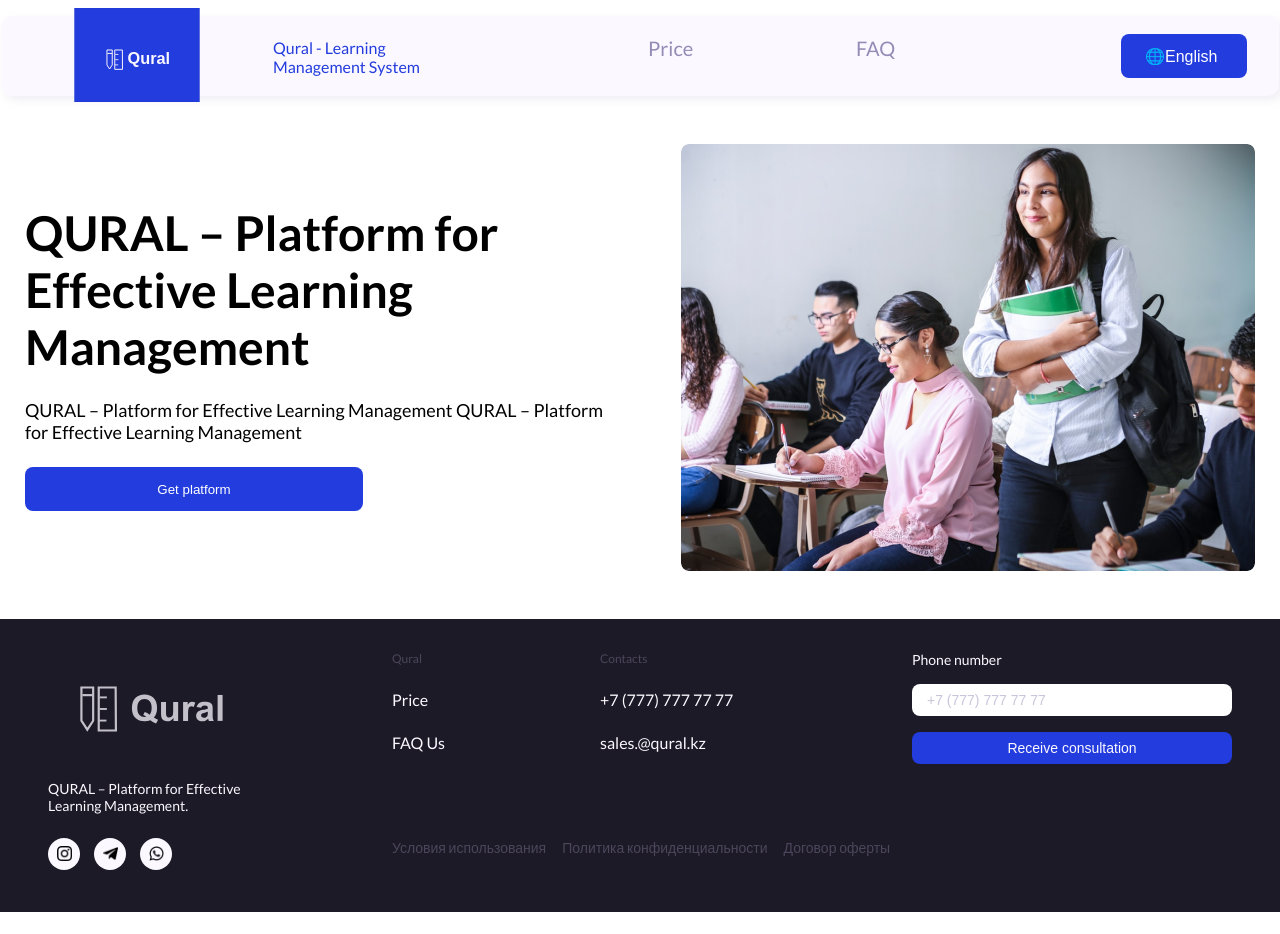
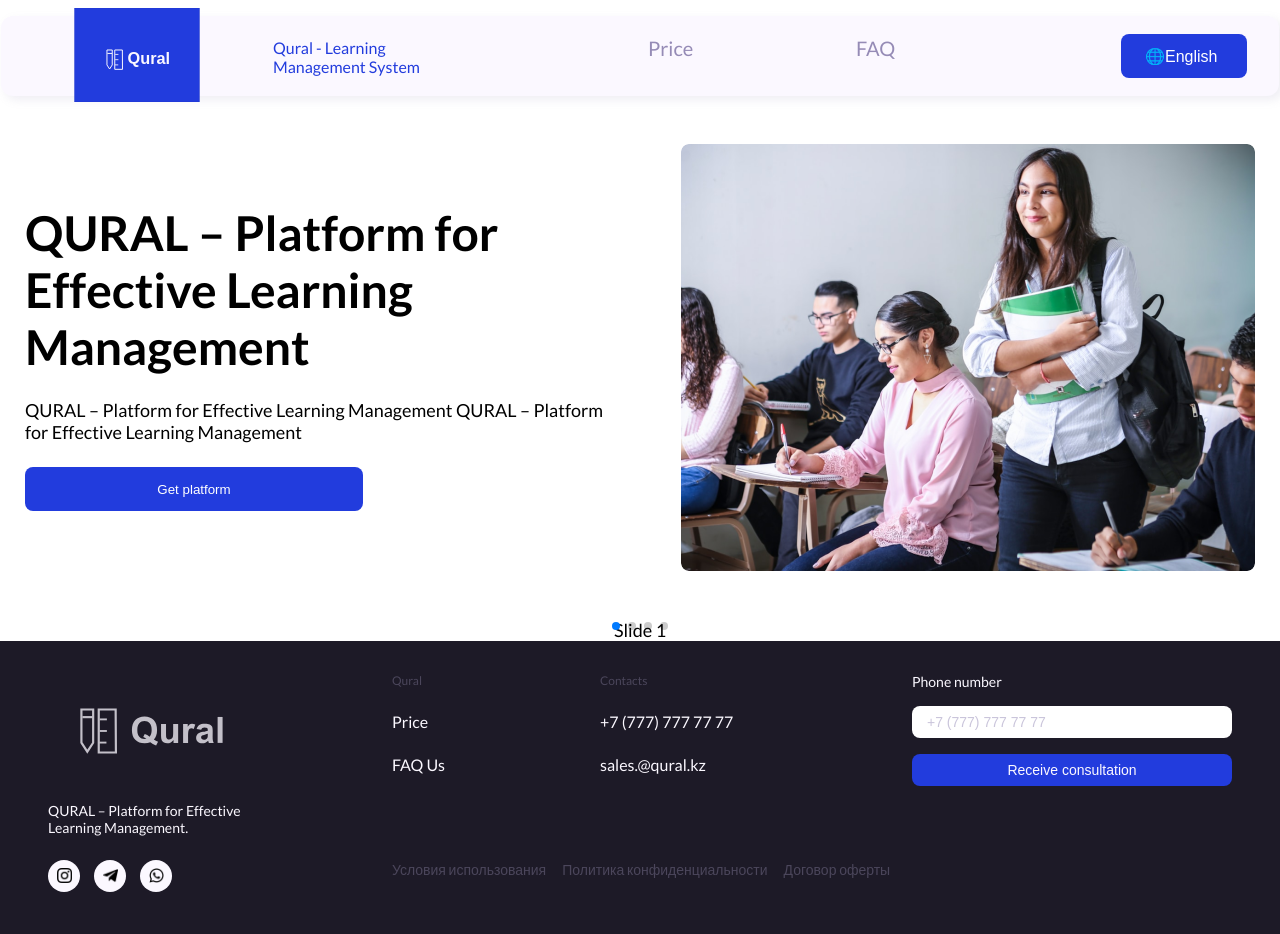
Before and after one commit to Kbdlva/quralProject, a React (Create React App) app: page /main in a window 1280 px wide. Before the commit the page ends 912 px from the top, so only its background shows below. Built offline with nearby package versions, Linux system fonts and the light colour scheme.

Commit message:
Slider_another

```diff
--- a/src/Components/UI/Footer/Footer.css
+++ b/src/Components/UI/Footer/Footer.css
@@ -8,7 +8,6 @@
 
 body {
     font-family: 'Lato', sans-serif;
-    color: #FBF8FF;
     font-size: 14px;
     font-weight: 500;
 
@@ -22,7 +21,7 @@
     align-items: center;
     justify-content: center;
     gap: 136px;
-
+    color: #FBF8FF;
 }
 
 .footer-logo{
--- a/src/Components/UI/Header/Header.css
+++ b/src/Components/UI/Header/Header.css
@@ -63,10 +63,7 @@
   height: 44px;
   gap: 8px;
   border-radius: 8px;
-  padding-top: 8px;
-  padding-right: 24px;
-  padding-bottom: 8px;
-  padding-left: 24px;
+  padding: 8px 24px;
 
 
   font-size: 16px;
--- a/src/Components/UI/Slider/Slider.css
+++ b/src/Components/UI/Slider/Slider.css
@@ -10,28 +10,25 @@
     font-size: 30px;
 }
 
-
-.carousel-container {
-    display: flex;
-    overflow-x: auto;
-    scroll-snap-type: x mandatory;
-    gap: 20px;
-    scroll-behavior: smooth;
-    scrollbar-width: none;
+.swiper {
+    width: 100%;
+    height: 100%;
 }
 
-.carousel-container::-webkit-scrollbar {
-    display: none;
+.swiper-slide {
+    text-align: center;
+    font-size: 18px;
+    background: #fff;
+
+    /* Center slide text vertically */
+    display: flex;
+    justify-content: center;
+    align-items: center;
 }
 
-.carousel-item {
-    flex: 0 0 100%;
-    scroll-snap-align: center;
-    display: flex;
-    align-items: center;
-    justify-content: center;
-    text-align: center;
-    padding: 20px;
-    border: 1px solid #ddd;
-    background: #fff;
+.swiper-slide img {
+    display: block;
+    width: 100%;
+    height: 100%;
+    object-fit: cover;
 }
--- a/src/Components/UI/Slider/Slider.jsx
+++ b/src/Components/UI/Slider/Slider.jsx
@@ -3,13 +3,21 @@
 import "./Slider.css"
 import About from "../About/About";
 import  "../About/About.css"
-
+import { Swiper, SwiperSlide } from "swiper/react";
+import { Pagination } from 'swiper/modules';
+import "swiper/css";
+import 'swiper/css/pagination';
 
 
 const Slider = () => {
     return (
         <div>
-
+            <Swiper pagination={true} modules={[Pagination]} className="mySwiper">
+                <SwiperSlide>Slide 1</SwiperSlide>
+                <SwiperSlide>Slide 2</SwiperSlide>
+                <SwiperSlide>Slide 3</SwiperSlide>
+                <SwiperSlide>Slide 4</SwiperSlide>
+            </Swiper>
         </div>
     );
 };
```
